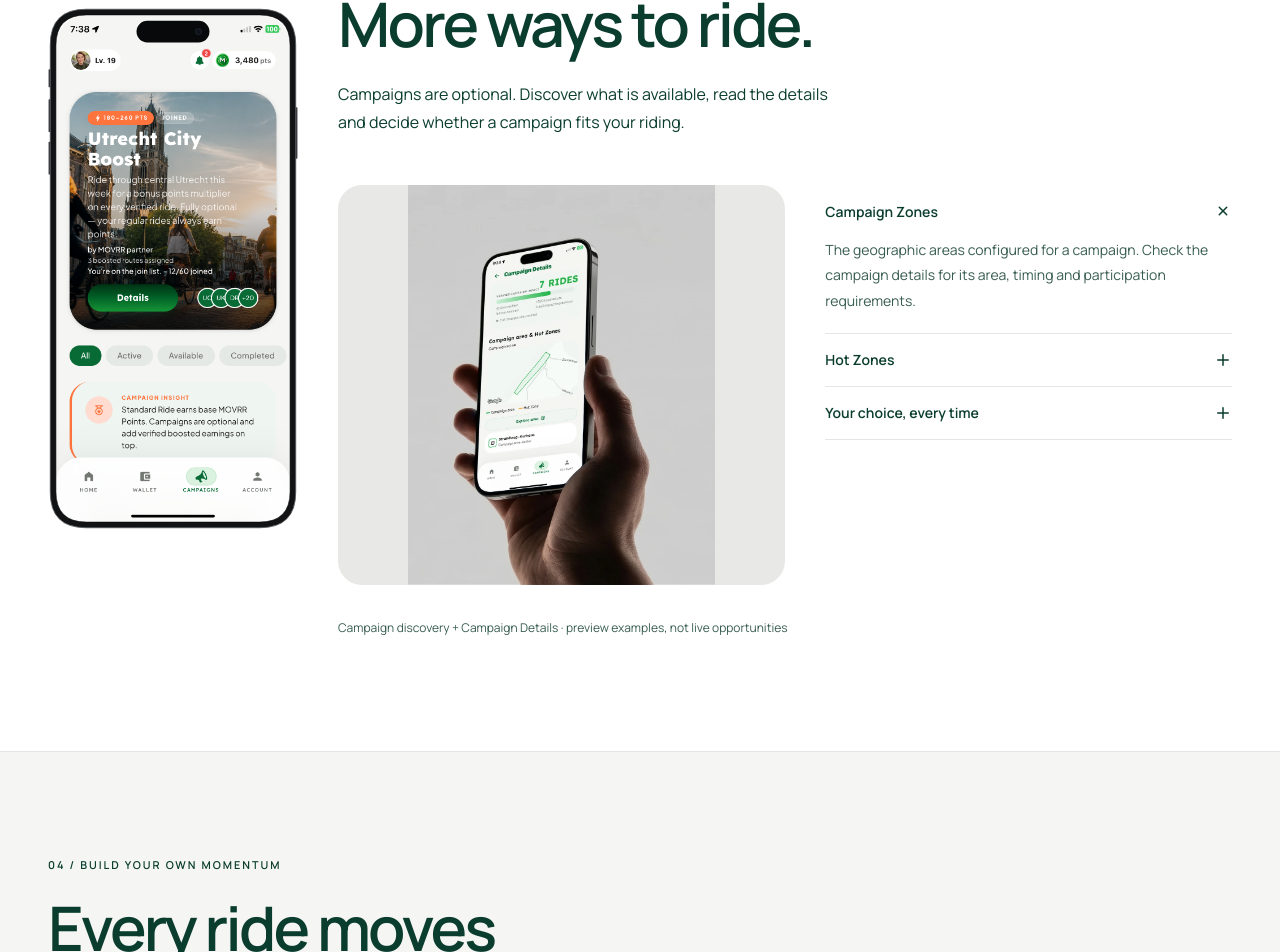
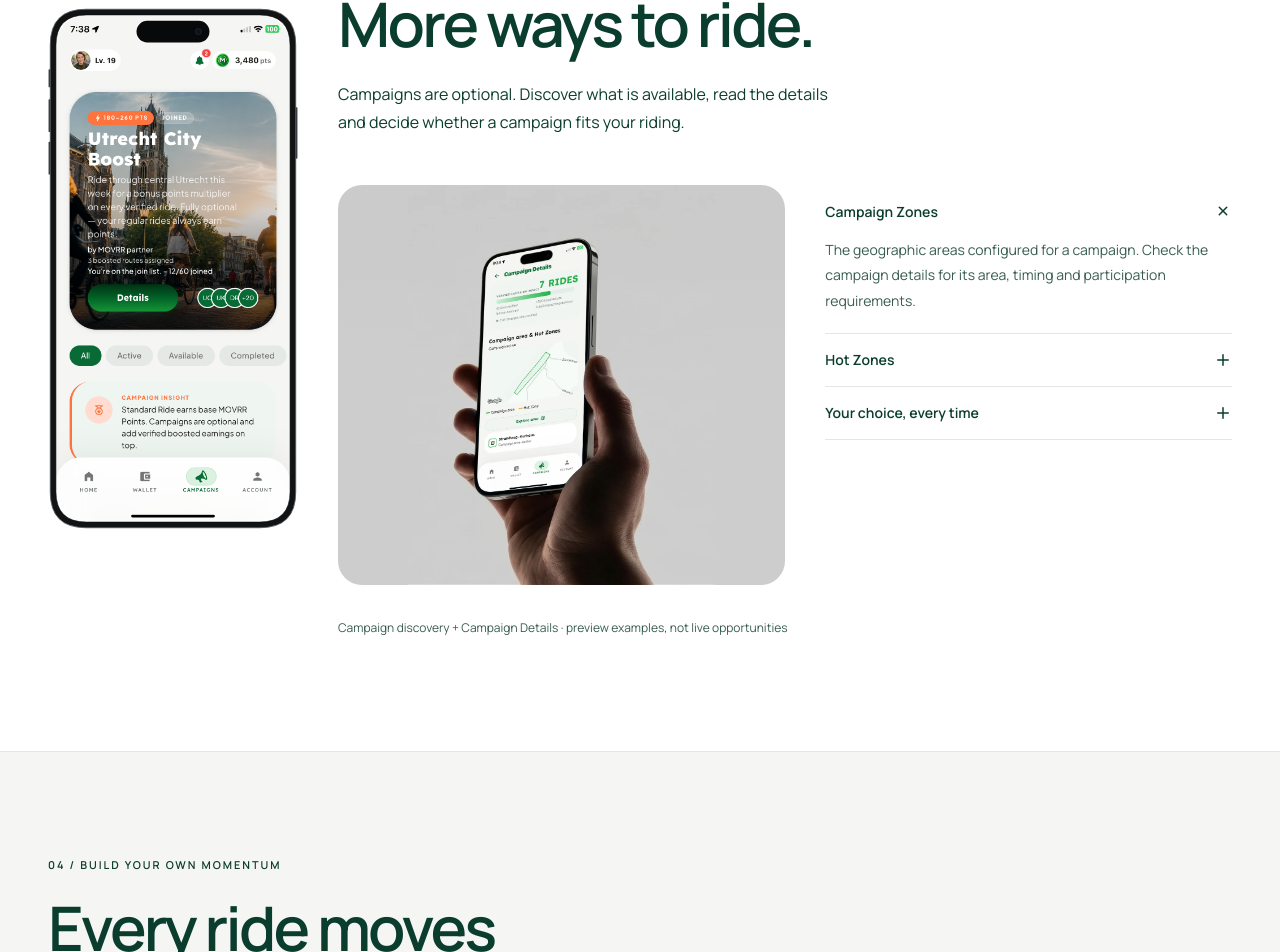
Before and after one commit to Movrr-Official/movrr, a Next.js app: page /app in a window 1280 px wide. Shown: the part 3473-4425 px from the top of the page. Built offline with nearby package versions, Linux system fonts and the light colour scheme.

Commit message:
fix(app): match campaign card to studio image backdrop

```diff
--- a/components/app-showcase/app-showcase.module.css
+++ b/components/app-showcase/app-showcase.module.css
@@ -344,7 +344,8 @@
   height: 400px;
   overflow: hidden;
   border-radius: 24px;
-  background: var(--movrr-bg-muted);
+  /* Sampled from the studio photograph to continue its neutral backdrop. */
+  background: linear-gradient(#cbcbcb 20%, #cdcdcd 40%);
 }
 .campaignStudio img {
   height: 100%;
```
